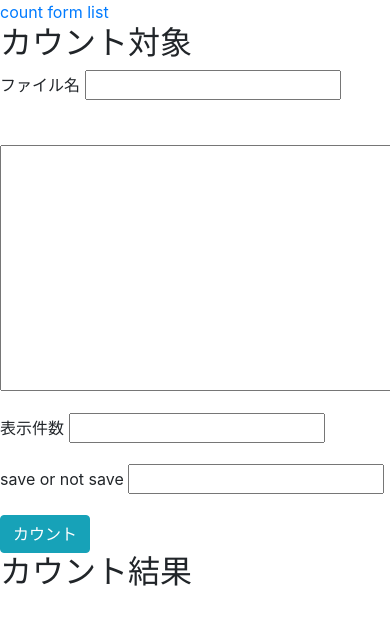
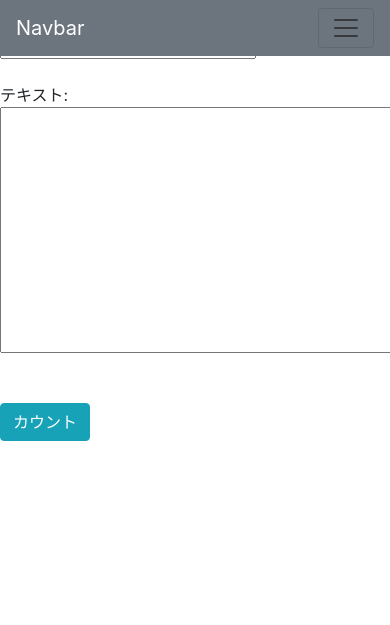
Before and after one commit to Hirakawa0123/Sumomo_Logic, a Django app: page /count/ in a window 390 px wide; the page is wider, and only the part inside the window is pictured. Shown: the top 625 px of that part. Run offline with Django 3.2, Linux system fonts and the light colour scheme; some libraries are stand-ins or nearby versions.

Commit message:
templates update count

```diff
--- a/django/base/forms.py
+++ b/django/base/forms.py
@@ -9,18 +9,19 @@ class MyModelForm(forms.ModelForm):
         fields = ("file_name","content",)
 
 class TextForm(forms.Form):
-    file_name = forms.CharField(label="ファイル名")
-    content = forms.CharField(label="",widget=forms.Textarea)
-    limit = forms.IntegerField(label="表示件数")
-    save_or_not = forms.IntegerField(label="save or not save")
+    file_name = forms.CharField(label="ファイル名:")
+    content = forms.CharField(label="テキスト:",widget=forms.Textarea)
+    # limit = forms.IntegerField(label="表示件数:")
+    # save_or_not = forms.IntegerField(label="save or not save:")
 
 
-    def clean(self):
-        data = super().clean()
-        content = data["content"]
-        if len(content) <= 5:
-            raise ValidationError("5文字以下です")
-        return data
+#バリデーション
+    # def clean(self):
+    #     data = super().clean()
+    #     content = data["content"]
+    #     if len(content) <= 5:
+    #         raise ValidationError("5文字以下です")
+    #     return data
 
     def save(self):
         data = self.cleaned_data
--- a/django/base/views/pdf_views.py
+++ b/django/base/views/pdf_views.py
@@ -13,38 +13,40 @@ from base.models import Pdf,Post
 class MyCreateView(CreateView):
     form_class = MyModelForm
     success_url = reverse_lazy("list")
-    template_name = "form.html"
+    template_name = "pages/form.html"
 
 class CountView(FormView):
     form_class = TextForm
-    template_name = "count.html"
+    template_name = "pages/count.html"
     success_url = '/'
 
     def form_valid(self, form):
-        limit = 10
+        # limit = 10
 
-        data = form.cleaned_data
-        content = data["content"]
-        limit = data["limit"]
-        save_or_not = data["save_or_not"]
+        # data = form.cleaned_data
+        # content = data["content"]
+        # limit = data["limit"]
+        # save_or_not = data["save_or_not"]
 
-        splite_content = content.split()
-        new_content = collections.Counter(splite_content).most_common(limit)
-        ctxt = self.get_context_data(new_content=new_content,form=form)
+        # splite_content = content.split()
+        # new_content = collections.Counter(splite_content).most_common(limit)
+        # ctxt = self.get_context_data(new_content=new_content,form=form)
 
-        if save_or_not == 1:
-            form.save()  # 保存処理など
-            messages.add_message(self.request, messages.SUCCESS, '登録しました！')  # メッセージ出力
-        elif save_or_not == 0:
-            messages.add_message(self.request, messages.SUCCESS, '登録しませんでした')  # メッセージ出力
-        else:
-            messages.add_message(self.request, messages.SUCCESS, 'デフォルト設定でデータは保存しませんでした。')
+        # if save_or_not == 1:
+        #     form.save()  # 保存処理など
+        #     messages.add_message(self.request, messages.SUCCESS, '登録しました！')  # メッセージ出力
+        # elif save_or_not == 0:
+        #     messages.add_message(self.request, messages.SUCCESS, '登録しませんでした')  # メッセージ出力
+        # else:
+        #     messages.add_message(self.request, messages.SUCCESS, 'デフォルト設定でデータは保存しませんでした。')
+
+        form.save()
 
         return super().form_valid(form)
 
 
 class TestView(FormView):
-    template_name = 'index.html'
+    template_name = 'pages/index.html'
     form_class = TestForm
     success_url = '/'
 
@@ -56,8 +58,8 @@ class TestView(FormView):
 
 class PdfListView(ListView):
     model = Pdf
-    template_name = "list.html"
+    template_name = "pages/list.html"
 
 class PdfDetailView(DetailView):
     model = Pdf
-    template_name = "detail.html"
+    template_name = "pages/detail.html"
--- a/django/templates/base.html
+++ b/django/templates/base.html
@@ -7,15 +7,14 @@
   <meta name="viewport" content="width=device-width, initial-scale=1.0">
   <title>{{ TITLE }}</title>
   <!-- Bootstrap 4.5.0 -->
-  <link rel="stylesheet" href="https://stackpath.bootstrapcdn.com/bootstrap/4.5.0/css/bootstrap.min.css"
-    integrity="sha384-9aIt2nRpC12Uk9gS9baDl411NQApFmC26EwAOH8WgZl5MYYxFfc+NcPb1dKGj7Sk" crossorigin="anonymous">
+  <link rel="stylesheet" href="https://cdn.jsdelivr.net/npm/bootstrap@4.6.1/dist/css/bootstrap.min.css" integrity="sha384-zCbKRCUGaJDkqS1kPbPd7TveP5iyJE0EjAuZQTgFLD2ylzuqKfdKlfG/eSrtxUkn" crossorigin="anonymous">
 </head>
 
 <body>
   <header>
-    <a href="{% url 'count' %}">count</a>
-    <a href="{% url 'form' %}">form</a>
-    <a href="{% url 'list' %}">list</a>
+    {% block header %}
+    {% include 'snippets/header.html' %}
+    {% endblock %}
   </header>
 
   <main>
--- a/django/templates/count.html
+++ /dev/null
@@ -1,27 +0,0 @@
-{% extends "base.html" %}
-{% block main %}
-{% for error in form.non_field_errors %}
-<div class="alert alert-danger">
-  {{ error }}
-</div>
-{% endfor %}
-<div class="row">
-    <div class="col-sm">
-        <h2>カウント対象</h2>
-        <form method="post">
-            {% csrf_token %}
-            {% for field in form %}
-            <p>
-                <label>{{ field.label }}</label>
-                {{ field }}
-            </p>
-            {% endfor %}
-            <input type="submit" value="カウント" class="btn btn-info" />
-        </form>
-    </div>
-    <div class="col-sm">
-        <h2>カウント結果</h2>
-        <p>{{ new_content }}</p>
-    </div>
-</div>
-{% endblock %}
--- /dev/null
+++ b/django/templates/pages/count.html
@@ -0,0 +1,25 @@
+{% extends "base.html" %}
+{% block main %}
+{% comment %} {% for error in form.non_field_errors %}
+<div class="alert alert-danger">
+  {{ error }}
+</div>
+{% endfor %} {% endcomment %}
+
+<div class="container" style="padding:5px 0">
+    <form method="post">
+      {% csrf_token %}
+      {% for field in form %}
+      <div class="form-group">
+        <label class="control-label">
+          {{ field.label }}<br>
+          {{ field }}
+        </label>
+      </div>
+      {% endfor %}
+      <div class="container" style="padding:20px 0">
+        <input type="submit" value="カウント" class="btn btn-info" />
+      </div>
+    </form>
+  </div>
+{% endblock %}
--- /dev/null
+++ b/django/templates/snippets/header.html
@@ -0,0 +1,23 @@
+<nav class="navbar navbar-expand-lg navbar-light bg-secondary fixed-top">
+  <a class="navbar-brand text-white" href="{% url 'list' %}" >Navbar</a>
+  <button class="navbar-toggler" type="button" data-toggle="collapse" data-target="#navbarSupportedContent" aria-controls="navbarSupportedContent" aria-expanded="false" aria-label="Toggle navigation">
+    <span class="navbar-toggler-icon"></span>
+  </button>
+
+  <div class="collapse navbar-collapse" id="navbarSupportedContent">
+    <ul class="navbar-nav mr-auto">
+      <li class="nav-item active">
+        <a class="nav-link text-white" href="{% url 'list' %}">Home <span class="sr-only">(current)</span></a>
+      </li>
+      <li class="nav-item">
+        <a class="nav-link text-white" href="{% url 'count' %}">Count</a>
+      </li>
+      <li class="nav-item dropdown">
+      </li>
+    </ul>
+    <form class="form-inline my-2 my-lg-0">
+      <input class="form-control mr-sm-2" type="search" placeholder="Search" aria-label="Search">
+      <button class="btn btn-outline-success my-2 my-sm-0" type="submit">Search</button>
+    </form>
+  </div>
+</nav>
```
Also changed, not shown: django/templates/list.html (deleted, +0 -11 lines), django/templates/pages/list.html (added, +27 -0 lines), django/templates/pages/detail.html (renamed from django/templates/detail.html), django/templates/pages/form.html (renamed from django/templates/form.html), django/templates/pages/index.html (renamed from django/templates/index.html).
